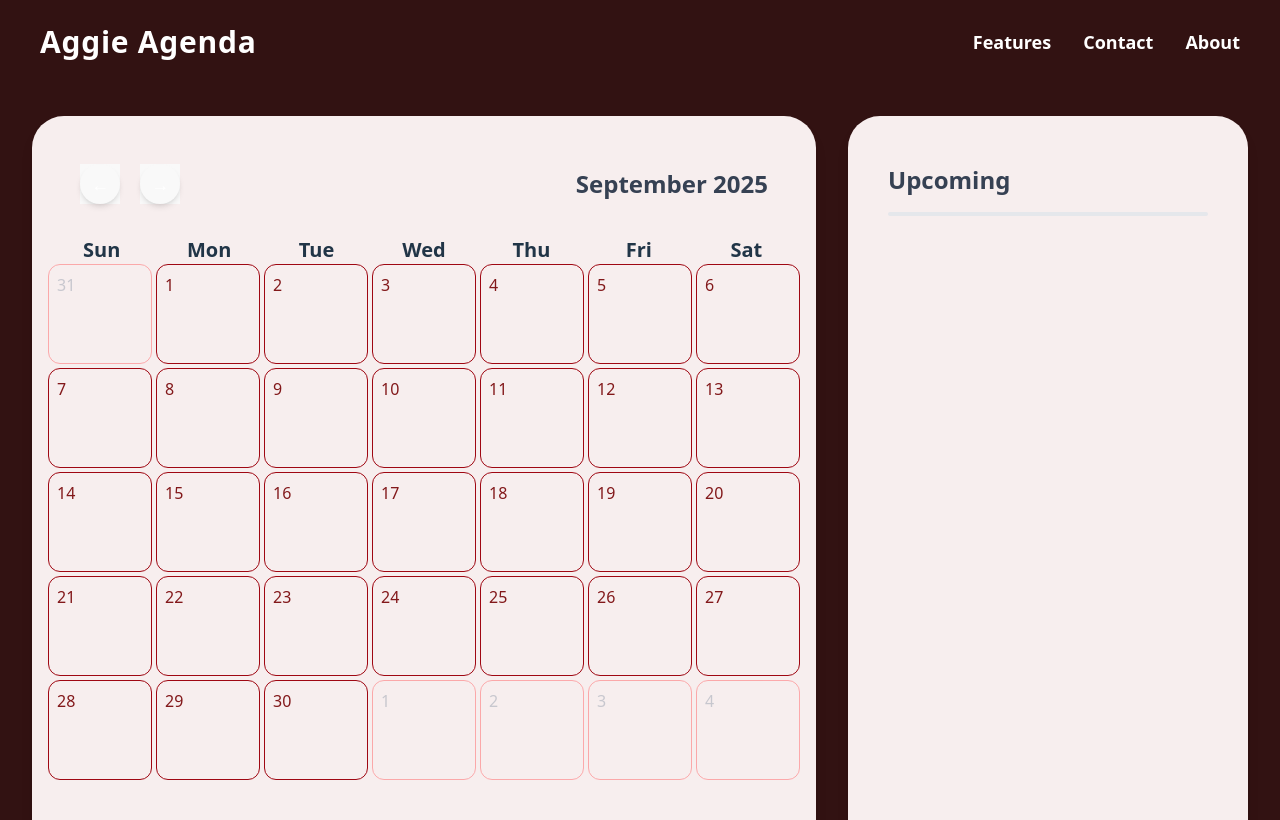
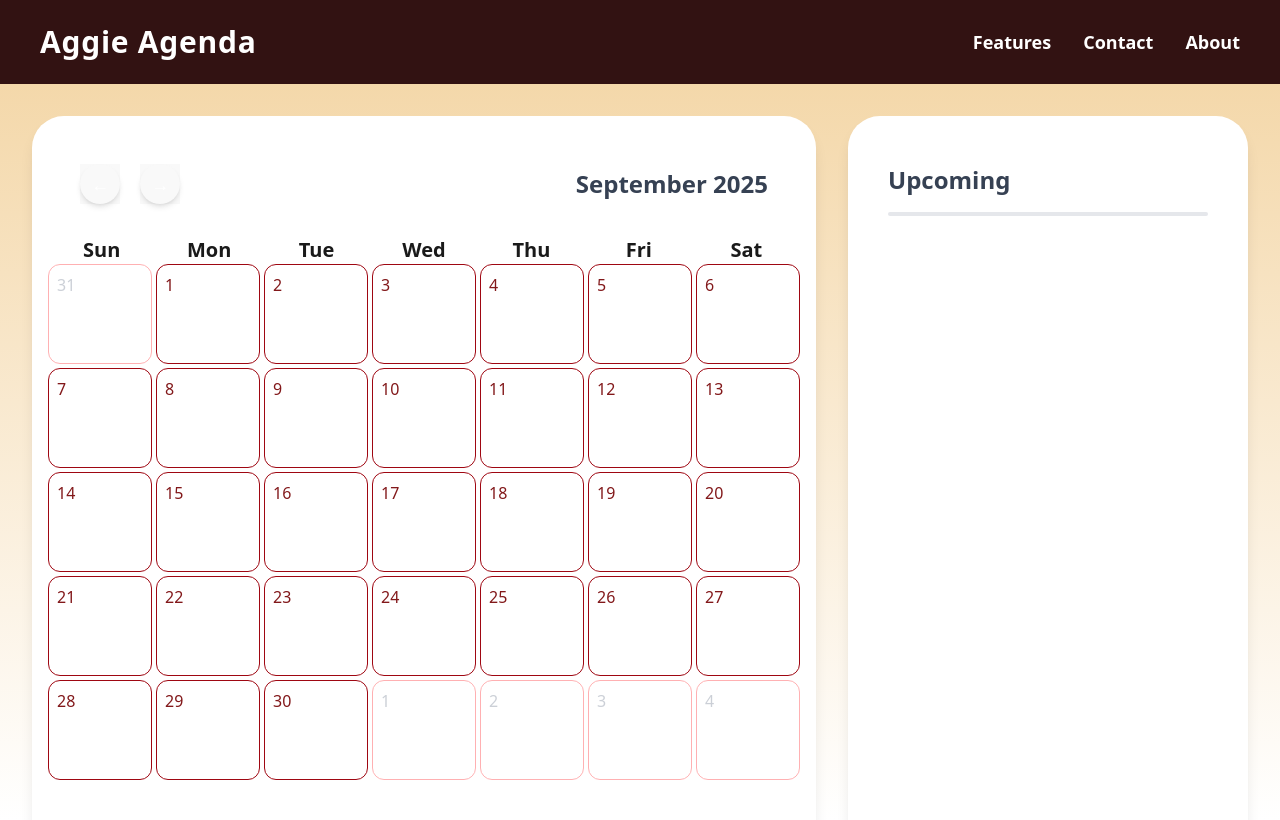
Before and after one commit to AggieAgenda/App, a React (Vite) app in the folder Frontend/: page /calendar in a window 1280 px wide. Built offline with nearby package versions, Linux system fonts and the light colour scheme.

Commit message:
Consistent theme in calendar page

```diff
--- a/Frontend/src/components/calendar/CreateEvent.jsx
+++ b/Frontend/src/components/calendar/CreateEvent.jsx
@@ -2,7 +2,7 @@
 export default function CreateEvent(props){
     return (
         <div className="fixed inset-0 bg-black/40 flex items-center justify-center z-50">
-            <div className="bg-[#F7EEEE] rounded-xl p-6 w-96 shadow-2xl">
+            <div className="bg-white rounded-xl p-6 w-96 shadow-2xl">
                 <h2 className="text-2xl font-bold mb-4 text-red-900">Add Event</h2>
 
                 <form className="space-y-4">
--- a/Frontend/src/pages/Calendar.jsx
+++ b/Frontend/src/pages/Calendar.jsx
@@ -16,13 +16,13 @@ export default function Calendar() {
       <nav className="bg-[#1F0F0F] rounded-xl ">
         <NavBar />
       </nav>
-      <main className="bg-[#321212] p-8 overflow-y-auto h-[calc(100vh-4rem)] flex gap-8">
-        <div className="bg-[#F7EEEE] w-250 h-200 rounded-4xl shadow-lg p-4"> {/* card */}
+      <main className="p-8 overflow-y-auto h-[calc(100vh-4rem)] flex gap-8 bg-gradient-to-b from-[#f4d8aa] to-white text-[#1a1a1a]">
+        <div className="bg-white w-250 h-200 rounded-4xl shadow-lg p-4"> {/* card */}
           <CalendarNavBar months={monthNames} setMonth={setCurrentMonth} setYear={setCurrentYear} month={currentMonth} year={currentYear} />
           <CalendarGrid month={currentMonth} year={currentYear}/>
         </div>
         <div className="flex justify-end">
-          <div className="bg-[#F7EEEE] w-100 h-200 rounded-4xl shadow-lg p-4">
+          <div className="bg-white w-100 h-200 rounded-4xl shadow-lg p-4">
             <EventList />
           </div>
         </div>
--- a/Frontend/src/pages/Home.jsx
+++ b/Frontend/src/pages/Home.jsx
@@ -17,9 +17,8 @@ export default function Home() {
       <div className="absolute inset-0 -z-10 overflow-hidden">
         {/* Floating gradient blobs */}
         <div className="absolute w-72 h-72 bg-[#305d6f] rounded-full filter blur-3xl opacity-30 animate-float1 top-10 left-20"></div>
-<div className="absolute w-96 h-96 bg-[#f4d8aa] rounded-full filter blur-3xl opacity-40 animate-float2 bottom-20 right-10"></div>
-<div className="absolute w-64 h-64 bg-[#3c7289] rounded-full filter blur-3xl opacity-25 animate-float3 top-1/3 right-1/3"></div>
-
+        <div className="absolute w-96 h-96 bg-[#f4d8aa] rounded-full filter blur-3xl opacity-40 animate-float2 bottom-20 right-10"></div>
+        <div className="absolute w-64 h-64 bg-[#3c7289] rounded-full filter blur-3xl opacity-25 animate-float3 top-1/3 right-1/3"></div>
       </div>
 
       {/* --- Navbar --- */}
```
